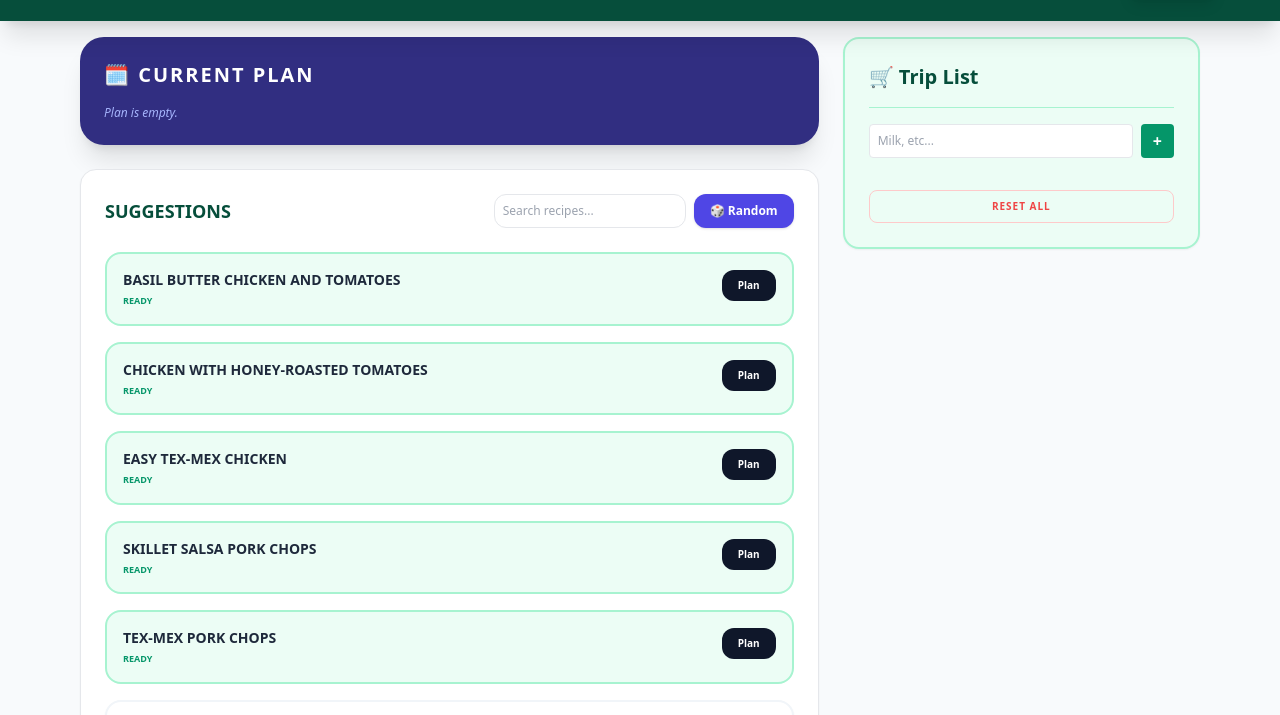
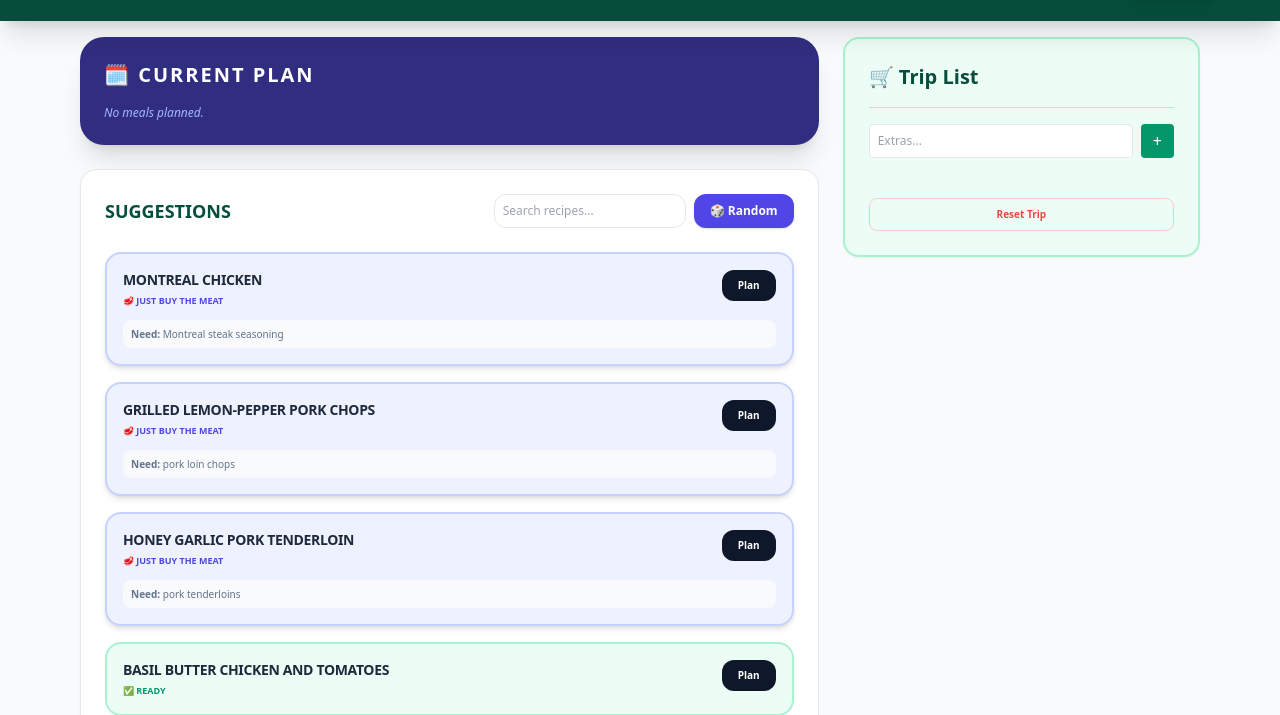
Before and after one commit to crystaldawn23/Alacena, a plain HTML site: page alacena.html in a window 1280 px wide. Shown: the part 63-778 px from the top of the page. Drawn offline with nearby package versions, Linux system fonts and the light colour scheme.

Commit message:
Update Alacena HTML for Pro Dashboard

```diff
--- a/alacena.html
+++ b/alacena.html
@@ -3,7 +3,7 @@
 <head>
     <meta charset="UTF-8">
     <meta name="viewport" content="width=device-width, initial-scale=1.0">
-    <title>Alacena | Search Enabled</title>
+    <title>Alacena | Pro Dashboard</title>
     <script src="https://cdn.tailwindcss.com"></script>
 </head>
 <body class="bg-slate-50 text-slate-900 pb-40">
@@ -42,20 +42,17 @@
 
                 <div class="bg-emerald-50 p-6 rounded-2xl border-2 border-emerald-200 h-fit sticky top-24 shadow-sm">
                     <h2 class="text-xl font-bold mb-4 text-emerald-900">🛒 Trip List</h2>
-                    <div class="space-y-4">
-                        <ul id="recipe-shopping-list" class="space-y-2 font-bold text-emerald-800 text-sm italic"></ul>
-                        <hr class="border-emerald-200">
-                        <div class="flex gap-2"><input type="text" id="extra-input" placeholder="Milk, etc..." class="flex-1 p-2 border rounded text-xs outline-none"><button onclick="addExtraItem()" class="bg-emerald-600 text-white px-3 rounded font-bold">+</button></div>
-                        <ul id="extra-shopping-list" class="space-y-2 font-bold text-emerald-800 text-sm"></ul>
-                        <button onclick="clearTrip()" class="w-full mt-4 text-[10px] text-red-500 font-black uppercase tracking-widest border border-red-200 py-2 rounded-lg">Reset All</button>
-                    </div>
+                    <ul id="recipe-shopping-list" class="space-y-2 font-bold text-emerald-800 text-sm mb-4 italic"></ul>
+                    <hr class="border-emerald-200 mb-4">
+                    <div class="flex gap-2"><input type="text" id="extra-input" placeholder="Extras..." class="flex-1 p-2 border rounded text-xs"><button onclick="addExtraItem()" class="bg-emerald-600 text-white px-3 rounded">+</button></div>
+                    <ul id="extra-shopping-list" class="mt-4 space-y-2 font-bold text-emerald-800 text-sm"></ul>
+                    <button onclick="clearTrip()" class="w-full mt-6 text-[10px] text-red-500 font-black border border-red-200 py-2 rounded-lg">Reset Trip</button>
                 </div>
             </div>
         </section>
 
         <section id="library-tab" class="hidden">
             <div class="bg-white p-6 rounded-2xl shadow-sm border mb-6">
-                <h2 class="text-xl font-bold mb-4 text-emerald-800 uppercase text-xs">Library Search & Add</h2>
                 <div class="flex flex-col md:flex-row gap-2 mb-4">
                     <input type="text" id="search-library" oninput="render()" placeholder="Search your collection..." class="flex-1 p-2 border rounded-xl text-sm outline-none">
                     <button onclick="openAddModal()" class="bg-emerald-600 text-white px-6 py-2 rounded-xl font-bold text-sm">+ Add Recipe</button>
@@ -88,11 +85,12 @@
 
     <script src="recipes.js"></script>
     <script>
-        const initialStaples = ["chicken breasts", "chicken thighs", "ground beef", "pork chops", "bacon", "shrimp", "butter", "olive oil", "vegetable oil", "salt", "pepper", "garlic", "onion", "red onion", "chicken broth", "beef broth", "rice", "orzo", "spaghetti", "linguine", "ramen noodles", "flour", "honey", "soy sauce", "balsamic vinegar", "lime juice", "lemon juice", "cumin", "chili powder", "paprika", "dried rosemary", "italian seasoning", "taco seasoning", "parmesan", "cheddar", "monterey jack", "salsa", "enchilada sauce", "diced tomatoes", "grape tomatoes", "romaine", "spinach", "cucumber", "avocados", "cilantro", "fresh basil", "frozen corn", "black beans"];
+        const initialStaples = ["chicken breasts", "chicken thighs", "ground beef", "pork chops", "bacon", "shrimp", "butter", "olive oil", "vegetable oil", "salt", "pepper", "garlic", "onion", "red onion", "chicken broth", "beef broth", "rice", "orzo", "spaghetti", "linguine", "flour", "honey", "soy sauce", "balsamic vinegar", "lime juice", "lemon juice", "cumin", "chili powder", "paprika", "dried rosemary", "italian seasoning", "taco seasoning", "parmesan", "cheddar", "monterey jack", "salsa", "enchilada sauce", "diced tomatoes", "grape tomatoes", "romaine", "spinach", "cucumber", "avocados", "cilantro", "fresh basil", "frozen corn", "black beans"];
+        const meatKeywords = ["chicken", "beef", "pork", "steak", "shrimp", "sausage", "kielbasa", "meat", "roast", "loin", "chops", "brisket", "hen", "turkey"];
 
-        let userAdded = JSON.parse(localStorage.getItem('alacena_v26_user')) || [];
-        let pantry = JSON.parse(localStorage.getItem('alacena_v26_pantry')) || [...initialStaples];
-        let extras = JSON.parse(localStorage.getItem('alacena_v26_extras')) || [];
+        let userAdded = JSON.parse(localStorage.getItem('alacena_v27_user')) || [];
+        let pantry = JSON.parse(localStorage.getItem('alacena_v27_pantry')) || [...initialStaples];
+        let extras = JSON.parse(localStorage.getItem('alacena_v27_extras')) || [];
         let plannedIds = [];
 
         function showTab(tab) {
@@ -102,15 +100,14 @@
         }
 
         function render() {
-            localStorage.setItem('alacena_v26_user', JSON.stringify(userAdded));
-            localStorage.setItem('alacena_v26_pantry', JSON.stringify(pantry));
-            localStorage.setItem('alacena_v26_extras', JSON.stringify(extras));
+            localStorage.setItem('alacena_v27_user', JSON.stringify(userAdded));
+            localStorage.setItem('alacena_v27_pantry', JSON.stringify(pantry));
+            localStorage.setItem('alacena_v27_extras', JSON.stringify(extras));
 
             const library = (typeof preloadedRecipes !== 'undefined') ? [...preloadedRecipes, ...userAdded] : [...userAdded];
             const plannerSearch = document.getElementById('search-planner').value.toLowerCase();
             const librarySearch = document.getElementById('search-library').value.toLowerCase();
 
-            // Trip calculation
             let recipeMissing = [];
             plannedIds.forEach(id => {
                 const r = library.find(x => x.id == id);
@@ -119,57 +116,70 @@
             const virtualInv = [...pantry, ...extras, ...recipeMissing];
 
             // Render Pantry
-            document.getElementById('pantry-list').innerHTML = pantry.map((item, idx) => `<span class="bg-white px-2 py-1 rounded-full border border-slate-200 shadow-sm">${item} <button onclick="removePantry(${idx})" class="text-red-400 font-black ml-1">×</button></span>`).join('');
+            document.getElementById('pantry-list').innerHTML = pantry.map((item, idx) => `<span class="bg-white px-2 py-1 rounded-full border border-slate-200">${item} <button onclick="removePantry(${idx})" class="text-red-400">×</button></span>`).join('');
 
             // Render Trip
             document.getElementById('recipe-shopping-list').innerHTML = [...new Set(recipeMissing)].map(item => `<li>• ${item}</li>`).join('');
-            document.getElementById('extra-shopping-list').innerHTML = extras.map((item, idx) => `<li class="flex justify-between"><span>• ${item}</span> <button onclick="removeExtra(${idx})" class="text-red-300 font-black">×</button></li>`).join('');
+            document.getElementById('extra-shopping-list').innerHTML = extras.map((item, idx) => `<li class="flex justify-between"><span>• ${item}</span> <button onclick="removeExtra(${idx})" class="text-red-300">×</button></li>`).join('');
 
             // Render Plan
-            document.getElementById('current-plan-list').innerHTML = plannedIds.length === 0 ? `<p class="text-indigo-300 italic text-xs">Plan is empty.</p>` :
+            document.getElementById('current-plan-list').innerHTML = plannedIds.length === 0 ? `<p class="text-indigo-300 italic text-xs">No meals planned.</p>` :
                 plannedIds.map(id => {
                     const r = library.find(x => x.id == id);
-                    return `<div class="bg-indigo-800 p-3 rounded-xl flex justify-between items-center mb-2"><span class="font-bold text-xs">🥗 ${r.name}</span><button onclick="unplanMeal(${id})" class="text-indigo-400 text-[10px] font-black uppercase">Remove</button></div>`;
+                    return `<div class="bg-indigo-800 p-3 rounded-xl flex justify-between items-center mb-2"><span class="font-bold text-xs uppercase">🥗 ${r.name}</span><button onclick="unplanMeal(${id})" class="text-indigo-400 text-[10px] font-black uppercase">Remove</button></div>`;
                 }).join('');
 
-            // Filtered Suggestions
+            // Filtered & Sorted Suggestions
             const suggestions = library.map(r => {
                 const realMissing = r.ings.filter(i => !pantry.some(p => i.toLowerCase().includes(p.toLowerCase())));
                 const virtualMissing = r.ings.filter(i => !virtualInv.some(p => i.toLowerCase().includes(p.toLowerCase())));
                 const owned = r.ings.length - realMissing.length;
-                return { ...r, realMissing, virtualMissing, owned, isPlanned: plannedIds.includes(r.id) };
+
+                // MEAT PRIORITY LOGIC
+                const isMeatPriority = virtualMissing.length === 1 && meatKeywords.some(meat => virtualMissing[0].toLowerCase().includes(meat));
+
+                return { ...r, realMissing, virtualMissing, owned, isPlanned: plannedIds.includes(r.id), isMeatPriority };
             })
             .filter(r => !r.isPlanned && r.owned > 0 && (r.name.toLowerCase().includes(plannerSearch) || r.ings.some(i => i.toLowerCase().includes(plannerSearch))))
-            .sort((a, b) => a.virtualMissing.length - b.virtualMissing.length);
+            .sort((a, b) => {
+                if (a.isMeatPriority && !b.isMeatPriority) return -1;
+                if (!a.isMeatPriority && b.isMeatPriority) return 1;
+                return a.virtualMissing.length - b.virtualMissing.length;
+            });
 
             document.getElementById('suggestions-list').innerHTML = suggestions.map(r => {
                 const isReady = r.virtualMissing.length === 0;
                 return `
-                <div id="recipe-card-${r.id}" class="p-4 border-2 rounded-2xl flex flex-col gap-3 ${isReady ? 'bg-emerald-50 border-emerald-200' : 'bg-white border-slate-100 shadow-sm'}">
+                <div id="recipe-card-${r.id}" class="p-4 border-2 rounded-2xl flex flex-col gap-3 ${isReady ? 'bg-emerald-50 border-emerald-200' : (r.isMeatPriority ? 'bg-indigo-50 border-indigo-200 shadow-md' : 'bg-white border-slate-100 shadow-sm')}">
                     <div class="flex justify-between items-start">
-                        <div><h3 class="font-bold text-sm text-slate-800 uppercase">${r.name}</h3><p class="text-[9px] font-black uppercase mt-1 ${isReady ? 'text-emerald-600' : 'text-amber-500'}">${isReady ? 'READY' : r.virtualMissing.length + ' missing'}</p></div>
+                        <div>
+                            <h3 class="font-bold text-sm text-slate-800 uppercase tracking-tight">${r.name}</h3>
+                            <p class="text-[9px] font-black uppercase mt-1 ${isReady ? 'text-emerald-600' : (r.isMeatPriority ? 'text-indigo-600' : 'text-amber-500')}">
+                                ${isReady ? '✅ READY' : (r.isMeatPriority ? '🥩 JUST BUY THE MEAT' : '⚠️ Missing ' + r.virtualMissing.length)}
+                            </p>
+                        </div>
                         <button onclick="planMeal(${r.id})" class="bg-slate-900 text-white px-4 py-2 rounded-xl font-bold text-[10px]">Plan</button>
                     </div>
-                    ${!isReady ? `<div class="bg-slate-50 p-2 rounded-lg text-[10px] text-slate-500"><b>Buy:</b> ${r.virtualMissing.join(', ')}</div>` : ''}
+                    ${!isReady ? `<div class="bg-slate-50 p-2 rounded-lg text-[10px] text-slate-500 leading-tight"><b>Need:</b> ${r.virtualMissing.join(', ')}</div>` : ''}
                 </div>`;
             }).join('');
 
-            // Filtered Library
+            // Library
             const filteredLib = library.filter(r => r.name.toLowerCase().includes(librarySearch) || r.ings.some(i => i.toLowerCase().includes(librarySearch)));
             document.getElementById('full-recipe-list').innerHTML = filteredLib.map(r => `
-                <div class="bg-white p-3 rounded-xl border flex flex-col gap-2 shadow-sm">
-                    <h3 class="font-bold text-[10px] uppercase truncate">${r.name}</h3>
+                <div class="bg-white p-3 rounded-xl border flex flex-col gap-2 shadow-sm text-[10px] font-bold uppercase">
+                    <span class="truncate">${r.name}</span>
                     <div class="flex gap-1">
-                        <button onclick="planMeal(${r.id})" class="flex-1 bg-emerald-600 text-white text-[9px] font-bold py-1 rounded">PLAN</button>
-                        <button onclick="openEdit(${r.id})" class="flex-1 bg-slate-100 text-slate-600 text-[9px] font-bold py-1 rounded">EDIT</button>
-                        <button onclick="deleteRecipe(${r.id})" class="px-2 bg-red-50 text-red-400 text-[9px] font-bold py-1 rounded">×</button>
+                        <button onclick="planMeal(${r.id})" class="flex-1 bg-emerald-600 text-white py-1 rounded">PLAN</button>
+                        <button onclick="openEdit(${r.id})" class="flex-1 bg-slate-100 text-slate-600 py-1 rounded">EDIT</button>
+                        <button onclick="deleteRecipe(${r.id})" class="px-2 bg-red-50 text-red-400 py-1 rounded">×</button>
                     </div>
                 </div>`).join('');
         }
 
-        // Logic Functions
+        // Action Logic
         function openEdit(id) {
-            const library = [...preloadedRecipes, ...userAdded];
+            const library = (typeof preloadedRecipes !== 'undefined') ? [...preloadedRecipes, ...userAdded] : [...userAdded];
             const r = library.find(x => x.id == id);
             document.getElementById('modal-title').innerText = "Edit Recipe";
             document.getElementById('edit-id').value = id;
@@ -179,23 +189,18 @@
         }
         function openAddModal() {
             document.getElementById('modal-title').innerText = "Add New Recipe";
-            document.getElementById('edit-id').value = "";
-            document.getElementById('edit-name').value = "";
-            document.getElementById('edit-ings').value = "";
+            document.getElementById('edit-id').value = ""; document.getElementById('edit-name').value = ""; document.getElementById('edit-ings').value = "";
             document.getElementById('editModal').classList.remove('hidden');
         }
         function saveEdit() {
             const id = document.getElementById('edit-id').value;
             const name = document.getElementById('edit-name').value;
             const ings = document.getElementById('edit-ings').value.split(',').map(i => i.trim()).filter(i => i);
-            if(!name || !ings.length) return;
             if(id) {
                 const idx = userAdded.findIndex(r => r.id == id);
                 if(idx > -1) userAdded[idx] = { id: parseFloat(id), name, ings };
                 else userAdded.push({ id: parseFloat(id), name, ings });
-            } else {
-                userAdded.push({ id: Date.now(), name, ings });
-            }
+            } else { userAdded.push({ id: Date.now(), name, ings }); }
             closeEdit(); render();
         }
         function closeEdit() { document.getElementById('editModal').classList.add('hidden'); }
@@ -204,12 +209,10 @@
         function clearTrip() { plannedIds = []; extras = []; render(); }
         function deleteRecipe(id) { userAdded = userAdded.filter(r => r.id !== id); render(); }
         function pickRandom() {
-            const pool = [...preloadedRecipes, ...userAdded].filter(r => !plannedIds.includes(r.id));
+            const pool = (typeof preloadedRecipes !== 'undefined') ? [...preloadedRecipes, ...userAdded].filter(r => !plannedIds.includes(r.id)) : userAdded.filter(r => !plannedIds.includes(r.id));
             if(pool.length) {
                 const pick = pool[Math.floor(Math.random() * pool.length)];
                 document.getElementById('search-planner').value = pick.name; render();
-                const card = document.getElementById(`recipe-card-${pick.id}`);
-                if(card) { card.classList.add('ring-4', 'ring-indigo-500'); setTimeout(() => card.classList.remove('ring-4', 'ring-indigo-500'), 2000); }
             }
         }
         function restorePantry() { pantry = [...initialStaples]; render(); }
@@ -222,3 +225,6 @@
     </script>
 </body>
 </html>
+</body>
+
+</html>
```
